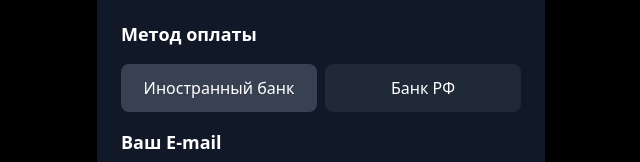
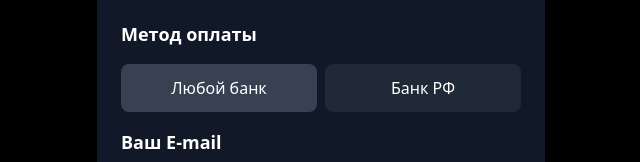
Before and after one commit to EdilKulzhabay/telegramYoutubeForAll, a React (Create React App) app in the folder client/: page /pay/1/1 in a window 1280 px wide. Shown: the part 260-422 px from the top of the page, without its empty margins (319-959 px from the left). Built offline with nearby package versions, Linux system fonts and the light colour scheme.

Commit message:
11.03.2025 17

```diff
--- a/client/src/Pages/Pay.js
+++ b/client/src/Pages/Pay.js
@@ -85,7 +85,7 @@ export default function Pay() {
                     className={`flex-1 p-3 rounded-lg ${paymentMethod === "foreign_bank" ? "bg-gray-700" : "bg-gray-800"}`}
                     onClick={() => setPaymentMethod("foreign_bank")}
                     >
-                    Иностранный банк
+                    Любой банк
                     </button>
                     <button
                     className={`flex-1 p-3 rounded-lg ${paymentMethod === "bank_rf" ? "bg-gray-700" : "bg-gray-800"}`}
@@ -117,7 +117,7 @@ export default function Pay() {
                     </div>
                     <div className="mb-2">
                     <p className="text-gray-400 text-sm">Метод оплаты</p>
-                    <p className="text-white">{paymentMethod === "bank_rf" ? "Банк РФ" : "Иностранный банк"}</p>
+                    <p className="text-white">{paymentMethod === "bank_rf" ? "Банк РФ" : "Любой банк"}</p>
                     </div>
                     <div className="mb-2">
                     <p className="text-gray-400 text-sm">Ваш E-mail</p>
```
